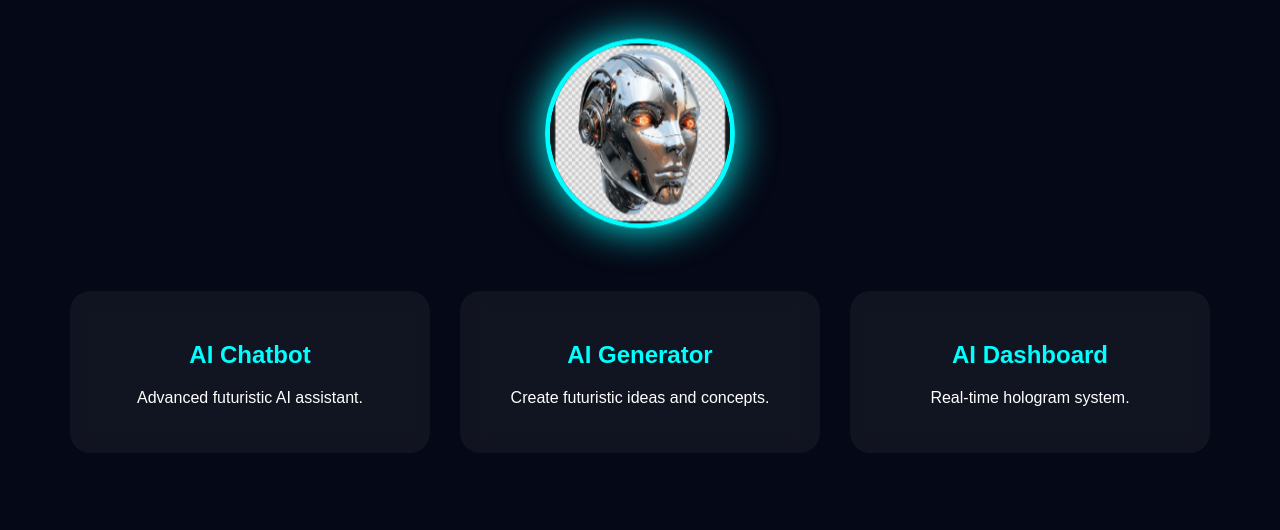
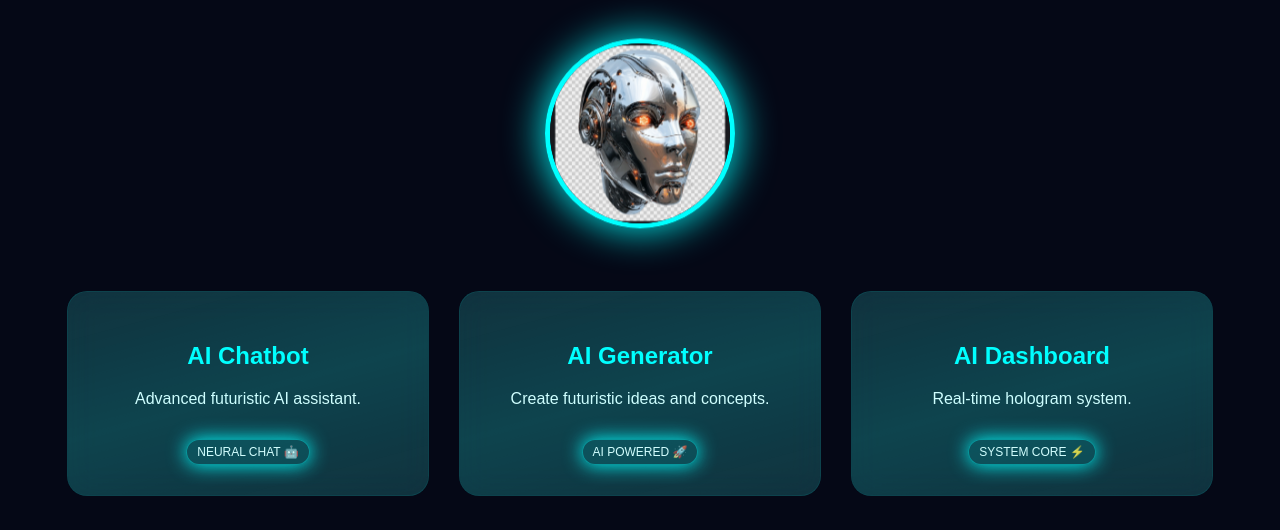
Before and after one commit to Tahar159/Tahar159.github.io, a plain HTML site: page ai.html in a window 1280 px wide. Shown: the part 199-729 px from the top of the page. Drawn offline with Linux system fonts and the light colour scheme.

Commit message:
Update ai.html

```diff
--- a/ai.html
+++ b/ai.html
@@ -33,6 +33,8 @@ font-size:70px;
 color:#00ffff;
 text-shadow:0 0 20px #00ffff;
 }
+
+/* AVATAR */
 #avatar{
 width:180px;
 height:180px;
@@ -44,28 +46,17 @@ animation:float 3s infinite alternate;
 }
 
 @keyframes float{
-from{
-transform:translateY(0px);
-}
-to{
-transform:translateY(-15px);
-}
-}
-@keyframes talk{
-
-0%{
-transform:scale(1);
+from{transform:translateY(0px);}
+to{transform:translateY(-15px);}
 }
 
-50%{
-transform:scale(1.12);
+@keyframes talk{
+0%{transform:scale(1);}
+50%{transform:scale(1.12);}
+100%{transform:scale(1);}
 }
 
-100%{
-transform:scale(1);
-}
-
-}
+/* OLD CARDS (kept for safety) */
 .cards{
 display:flex;
 justify-content:center;
@@ -93,6 +84,72 @@ box-shadow:0 0 30px #00ffff;
 color:#00ffff;
 }
 
+/* ====== NEW FUTURISTIC AI UI ====== */
+
+.ai-center{
+display:flex;
+justify-content:center;
+gap:30px;
+flex-wrap:wrap;
+margin-top:50px;
+}
+
+.ai-card{
+width:300px;
+padding:30px;
+background:rgba(255,255,255,0.05);
+border-radius:20px;
+backdrop-filter:blur(15px);
+border:1px solid rgba(0,255,255,0.2);
+cursor:pointer;
+position:relative;
+overflow:hidden;
+transition:0.4s;
+}
+
+.ai-card:hover{
+transform:translateY(-10px) scale(1.05);
+box-shadow:0 0 40px #00ffff;
+border:1px solid #00ffff;
+}
+
+.ai-card h2{
+color:#00ffff;
+}
+
+.glow{
+position:absolute;
+top:-50%;
+left:-50%;
+width:200%;
+height:200%;
+background:linear-gradient(45deg,transparent,#00ffff33,transparent);
+animation:rotate 6s linear infinite;
+}
+
+@keyframes rotate{
+0%{transform:rotate(0deg);}
+100%{transform:rotate(360deg);}
+}
+
+.tag{
+display:inline-block;
+margin-top:15px;
+padding:5px 10px;
+border-radius:20px;
+background:rgba(0,255,255,0.1);
+border:1px solid rgba(0,255,255,0.4);
+font-size:12px;
+animation:pulse 1.5s infinite;
+}
+
+@keyframes pulse{
+0%{box-shadow:0 0 5px #00ffff;}
+50%{box-shadow:0 0 20px #00ffff;}
+100%{box-shadow:0 0 5px #00ffff;}
+}
+
+/* CHAT SECTION */
 .chat{
 margin-top:80px;
 max-width:700px;
@@ -133,27 +190,36 @@ min-height:100px;
 <div class="container">
 
 <h1>AI CENTER 🚀</h1>
+
 <img src="ai-avatar.png" id="avatar">
 
-<div class="cards">
+<!-- FUTURISTIC AI CARDS -->
+<div class="ai-center">
 
-<div class="card" onclick="window.location.href='chatbot.html'">
+  <div class="ai-card" onclick="window.location.href='chatbot.html'">
+    <div class="glow"></div>
     <h2>AI Chatbot</h2>
     <p>Advanced futuristic AI assistant.</p>
+    <span class="tag">NEURAL CHAT 🤖</span>
   </div>
 
-<div class="card" onclick="window.location.href='generator.html'">
+  <div class="ai-card" onclick="window.location.href='generator.html'">
+    <div class="glow"></div>
     <h2>AI Generator</h2>
     <p>Create futuristic ideas and concepts.</p>
+    <span class="tag">AI POWERED 🚀</span>
   </div>
 
-<div class="card" onclick="window.location.href='dashboard.html'">
+  <div class="ai-card" onclick="window.location.href='dashboard.html'">
+    <div class="glow"></div>
     <h2>AI Dashboard</h2>
     <p>Real-time hologram system.</p>
+    <span class="tag">SYSTEM CORE ⚡</span>
   </div>
 
 </div>
 
+<!-- CHAT -->
 <div class="chat">
 
 <h2>Talk To AI</h2>
@@ -162,9 +228,7 @@ min-height:100px;
 
 <button onclick="askAI()">Send</button>
 
-<button onclick="startVoice()">
-🎤 Speak
-</button>
+<button onclick="startVoice()">🎤 Speak</button>
 
 <div id="response"></div>
 
@@ -190,25 +254,19 @@ const response = await fetch(
 "https://dashscope.aliyuncs.com/compatible-mode/v1/chat/completions",
 {
 method:"POST",
-
 headers:{
 "Content-Type":"application/json",
 "Authorization":"Bearer sk-c31927ba9ecd492d99830c199d06a5ec"
 },
-
 body:JSON.stringify({
-
 model:"qwen-plus",
-
 messages:[
 {
 role:"user",
 content:prompt
 }
 ]
-
 })
-
 }
 );
 
@@ -223,67 +281,51 @@ const speech =
 new SpeechSynthesisUtterance(aiText);
 
 speech.lang = "en-US";
+speech.rate = 1;
+speech.pitch = 1;
 
-speech.rate = 1;
-
-speech.pitch = 1;
 const avatar =
 document.getElementById("avatar");
 
-avatar.style.animation =
-"talk 0.4s infinite";
+avatar.style.animation = "talk 0.4s infinite";
+
 speechSynthesis.speak(speech);
+
 speech.onend = function(){
-
-avatar.style.animation =
-"float 3s infinite alternate";
-
+avatar.style.animation = "float 3s infinite alternate";
 };
 
 }
 catch(error){
-
-responseBox.innerHTML =
-"AI Error 🚨";
-
+responseBox.innerHTML = "AI Error 🚨";
 console.log(error);
+}
 
 }
 
+/* ENTER KEY SUPPORT */
+document.getElementById("prompt")
+.addEventListener("keypress",function(e){
+if(e.key === "Enter"){
+askAI();
 }
-  document
-.getElementById("prompt")
-.addEventListener("keypress",function(e){
+});
 
-if(e.key === "Enter"){
+/* VOICE INPUT */
+function startVoice(){
 
+const recognition = new webkitSpeechRecognition();
+recognition.lang = "en-US";
+recognition.start();
+
+recognition.onresult = function(event){
+const speech = event.results[0][0].transcript;
+document.getElementById("prompt").value = speech;
 askAI();
+};
 
 }
 
-});
-function startVoice(){
-
-const recognition =
-new webkitSpeechRecognition();
-
-recognition.lang = "en-US";
-
-recognition.start();
-
-recognition.onresult = function(event){
-
-const speech =
-event.results[0][0].transcript;
-
-document.getElementById("prompt").value =
-speech;
-
-askAI();
-
-};
-
-}
 </script>
 
 </body>
```
Lines whose indentation alone changed are shown as unchanged.
